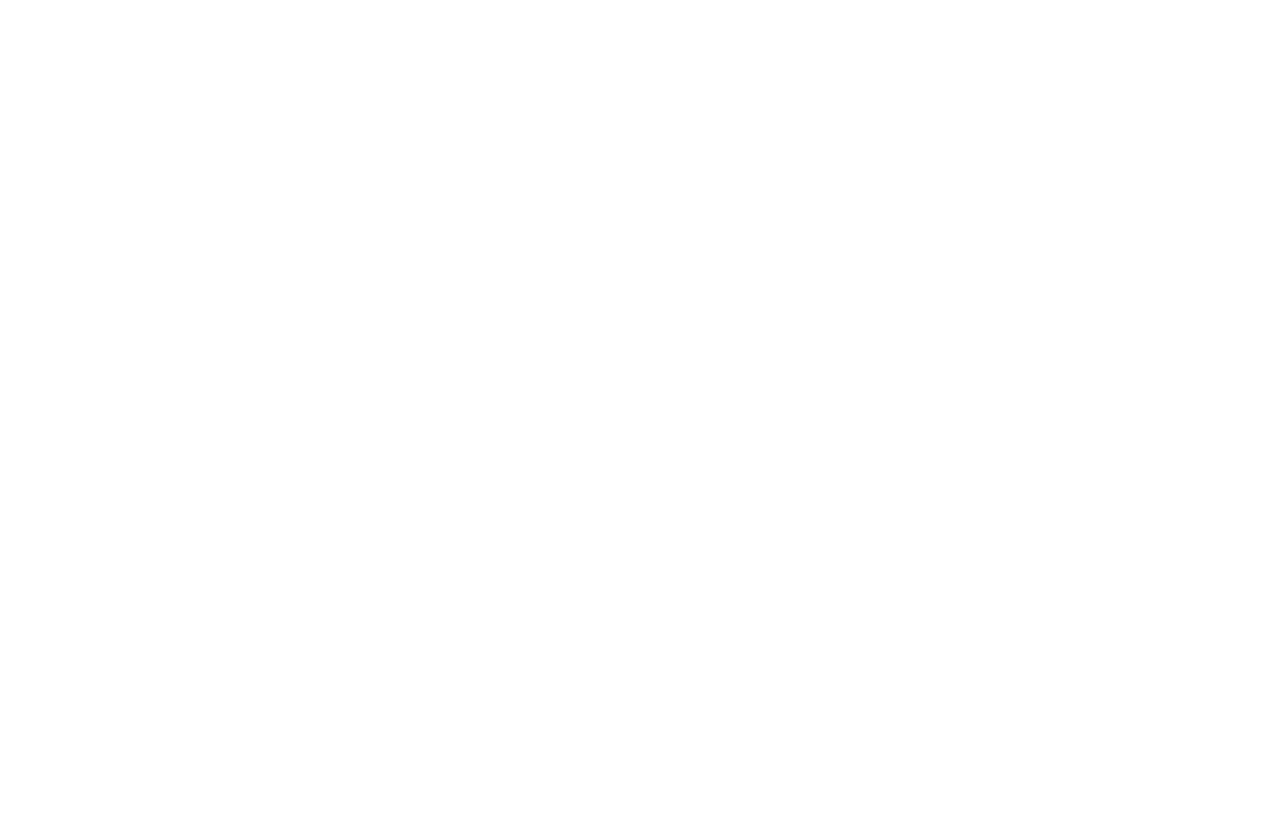
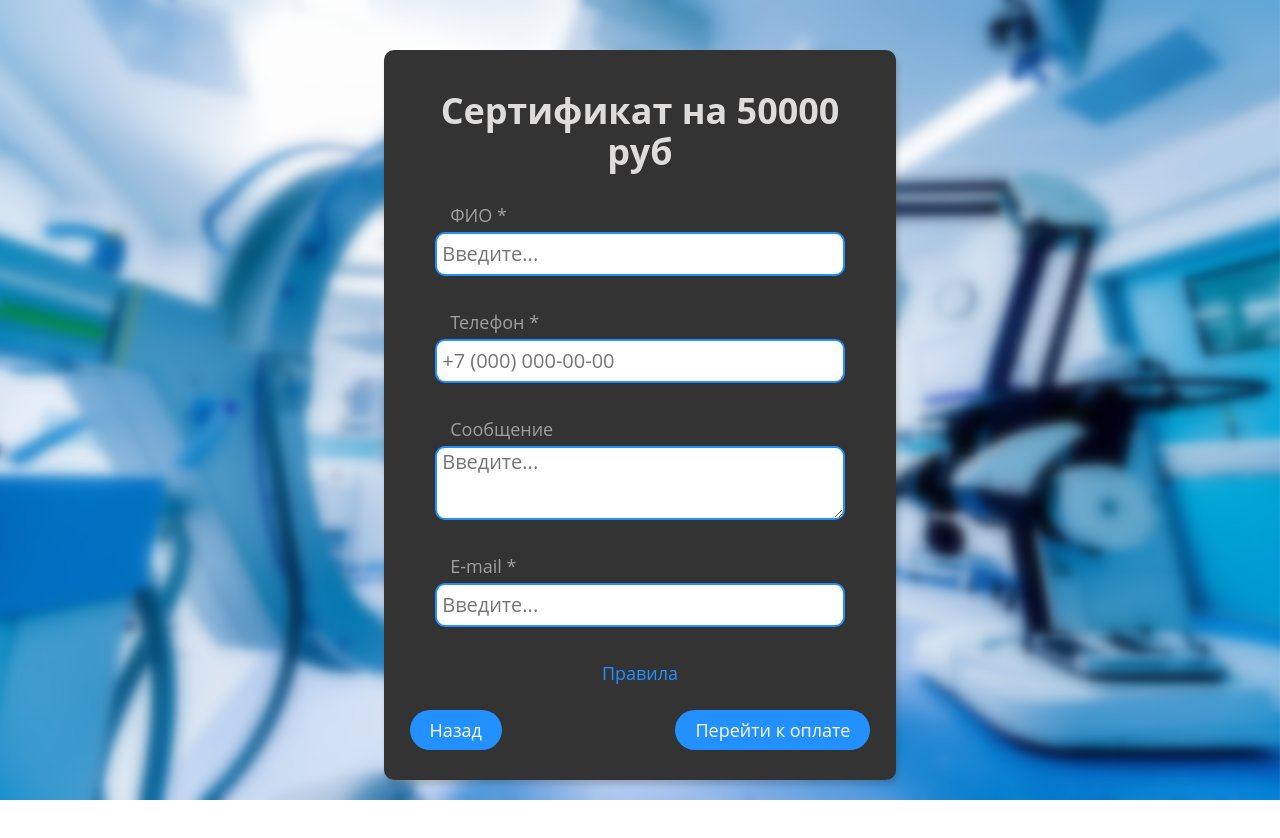
Before and after one commit to rina-dz/Sycret-CRM-, a React (Create React App) app: page /form in a window 1280 px wide. Shown: the top 838 px of the page. Before the commit the page ends 800 px from the top, so only its background shows below. Built offline with nearby package versions, Linux system fonts and the light colour scheme.

Commit message:
dev: сверстать страницу с формой

```diff
--- a/src/components/CertificateSelection/CertificateSelection.css
+++ b/src/components/CertificateSelection/CertificateSelection.css
@@ -138,7 +138,7 @@
     .cert-selection__all-cert {
         width: 75%;
         padding: 5px 0;
-        margin: 3px auto 200px;
+        margin: 3px auto 150px;
     }
 
 }
--- a/src/components/PaymentForm/PaymentForm.css
+++ b/src/components/PaymentForm/PaymentForm.css
@@ -0,0 +1,176 @@
+.payment-form__container {
+    width: 40%;
+    min-width: 400px;
+    background-color: #333333;
+    border-radius: 10px;
+    display: flex;
+    flex-direction: column;
+    justify-content: center;
+    align-items: center;
+    margin: 50px auto 130px;
+    padding: 0;
+    box-shadow: 2px 5px 5px rgb(46, 46, 46, 0.2);
+}
+
+.payment-form__title {
+    font-family: "Open Sans", sans-serif;
+    font-size: 36px;
+    font-weight: 700;
+    text-align: center;
+    color: #dfdcdc;
+    margin: 40px 30px 30px;
+}
+
+.payment-form__form {
+    display: flex;
+    flex-direction: column;
+    justify-content: left;
+    width: 80%;
+    padding: 0;
+    margin: 0;
+}
+
+.payment-form__label {
+    color: #A0A0A0;
+    font-size: 18px;
+    font-family: "Open Sans", sans-serif;
+    font-style: normal;
+    font-weight: 400;
+    line-height: normal;
+    padding: 0;
+    margin-bottom: 5px;
+    margin-left: 15px;
+}
+
+
+.payment-form__input {
+    color: #000;
+    font-size: 20px;
+    font-family: "Open Sans", sans-serif;
+    font-style: normal;
+    font-weight: 400;
+    line-height: normal;
+    border: none;
+    border-bottom: 1px solid #E8E8E8;
+    padding: 0 5px;
+    border: 2px solid #2291FF;
+    border-radius: 10px;
+    height: 40px;
+    margin-bottom: 6px;
+}
+
+
+.text-input {
+    height: 70px;
+    text-align: start;
+}
+
+.payment-form__input:invalid {
+    color: #FF4062;
+}
+
+.payment-form__input:focus {
+    border: none;
+    border: 1px solid #2291FF;
+}
+
+.payment-form__input-error {
+    min-height: 18px;
+    max-width: 396px;
+    color: #FF4062;
+    font-size: 10px;
+    font-family: "Open Sans", sans-serif;
+    font-style: normal;
+    font-weight: 400;
+    line-height: normal;
+    padding: 0;
+    margin-bottom: 10px;
+}
+
+.payment-form__rules-link {
+    font-family: "Open Sans", sans-serif;
+    color: #2291FF;
+    font-style: normal;
+    font-weight: 400;
+    line-height: normal;
+    font-size: 18px;
+    text-decoration: none;
+    margin: 0px auto 25px;
+
+}
+
+.payment-form__links {
+    display: flex;
+    width: 90%;
+    flex-direction: row;
+    justify-content: space-between;
+    align-items: center;
+    margin: 0 auto 30px;
+}
+
+.payment-form__link {
+    font-family: "Open Sans", sans-serif;
+    border-radius: 30px;
+    background-color: #2291FF;
+    text-decoration: none;
+    color: rgb(255, 255, 255);
+    padding: 10px 20px;
+    margin: 0;
+    font-weight: 400;
+    font-size: 18px;
+}
+
+.background-img {
+    position: fixed;
+    z-index: -10;
+    top: 0;
+    left: 0;
+    bottom: 0;
+    right: 0;
+    object-fit: cover;
+    width: 100%;
+    min-width: 100%;
+    height: 100%;
+    min-height: 100%;
+}
+
+@media screen and (max-width: 460px) {
+    .payment-form__container {
+        width: 85%;
+        min-width: 250px;
+    }
+
+    .payment-form__title {
+        font-size: 23px;
+        font-weight: 700;
+        margin: 70px auto 30px;
+    }
+
+    .payment-form__form {
+        width: 95%;
+    }
+
+    .payment-form__link {
+        font-size: 15px;
+        padding: 5px 10px;
+    }
+
+    .payment-form__label {
+        font-size: 15px;
+        margin-left: 10px;
+    }
+
+    .payment-form__input {
+        height: 30px;
+        font-size: 15px;
+    }
+
+    .text-input {
+        height: 70px;
+    }
+
+    .payment-form__input-error {
+        min-height: 15px;
+        margin-bottom: 5px;
+    }
+}
--- a/src/components/PaymentForm/PaymentForm.js
+++ b/src/components/PaymentForm/PaymentForm.js
@@ -2,33 +2,50 @@
 import { Link } from 'react-router-dom';
 //import useFormWithValidation from '../../hooks/useFormValidator';
 import "./PaymentForm.css";
+import background_img from '../../images/background.png';
 
 function PaymentForm(props) {
 
-    // const { values, handleChange, handleSubmit, errors, isValid } = useFormWithValidation(props.handleSubmit);
-    // <div className="payment-form__container">
-    //                 <h2 className="payment-form__title">Редактировать профиль</h2>
-    //                 <form className="payment-form__form" onSubmit={handleSubmit}>
-    //                     <label className="payment-form__label">Имя</label>
-    //                     <input className="payment-form__input" placeholder={props.userName} name="name"
-    //                         value={values?.name} onChange={handleChange} minLength={2} required />
-    //                     <span className="payment-form__input-error">{errors?.name}</span>
-    //                     <label className="payment-form__label">E-mail</label>
-    //                     <input className="payment-form__input" placeholder={props.userEmail} type='email'
-    //                         pattern='^[a-z0-9A-Z._%+-]+@[a-z0-9A-Z.-]+\.[a-zA-Z]{2,}$'
-    //                         name="email" value={values?.email} onChange={handleChange} minLength={2} required />
-    //                     <span className="payment-form__input-error">{errors?.email}</span>
-    //                     <button className={isValid ? `payment-form__button payment-form__button-enable button` : 'profile-form__button profile-form__button-disable'} type='submit'>Редактировать</button>
-    //                 </form>
-    //                 <div className="payment-form__links">
-    //                     <Link className="payment-form__link button" to="/profile">Вернуться к профилю</Link>
-    //                 </div>
-    //             </div>
+
 
     return (
         <>
             <section className="payment-form">
+                <div className="payment-form__container">
+                    <h2 className="payment-form__title">Сертификат на 50000 руб</h2>
+                    <form className="payment-form__form">
 
+                        <label className="payment-form__label">ФИО *</label>
+                        <input className="payment-form__input" name="name" minLength={2} required placeholder='Введите...' />
+                        <span className="payment-form__input-error"></span>
+
+                        <label className="payment-form__label">Телефон *</label>
+                        <input className="payment-form__input" type='tel' inputmode="numeric"
+                            name="tel" minLength={11} required placeholder="+7 (000) 000-00-00"
+                        />
+                        <span className="payment-form__input-error"></span>
+
+                        <label className="payment-form__label">Сообщение</label>
+                        <textarea className="payment-form__input text-input" name="message" maxLength={320} cols="40"
+                            rows="3" placeholder='Введите...' />
+                        <span className="payment-form__input-error"></span>
+
+                        <label className="payment-form__label">E-mail *</label>
+                        <input className="payment-form__input" type='email' inputmode="email"
+                            pattern='^[a-z0-9A-Z._%+-]+@[a-z0-9A-Z.-]+\.[a-zA-Z]{2,}$'
+                            name="email" minLength={2} required placeholder='Введите...' />
+                        <span className="payment-form__input-error"></span>
+
+                    </form>
+                    <Link className="payment-form__rules-link button" to="https://sycret.ru/">Правила</Link>
+
+
+                    <div className="payment-form__links">
+                        <Link className="payment-form__link button" to="/">Назад</Link>
+                        <Link className="payment-form__link button" to="/payment">Перейти к оплате</Link>
+                    </div>
+                </div>
+                <img className="background-img" src={background_img} alt="Фоновое изображение" />
             </section>
         </>
     )
```
